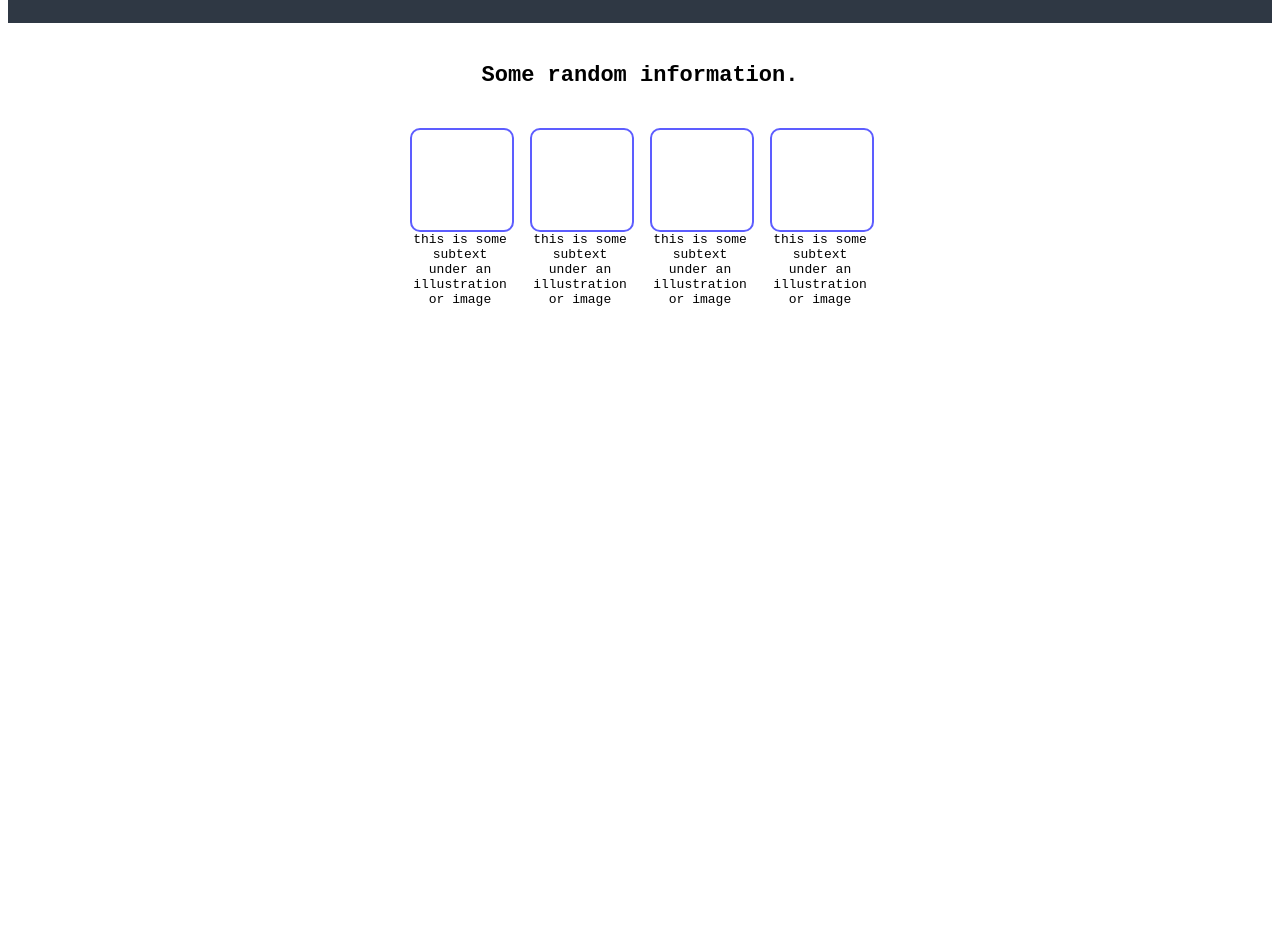
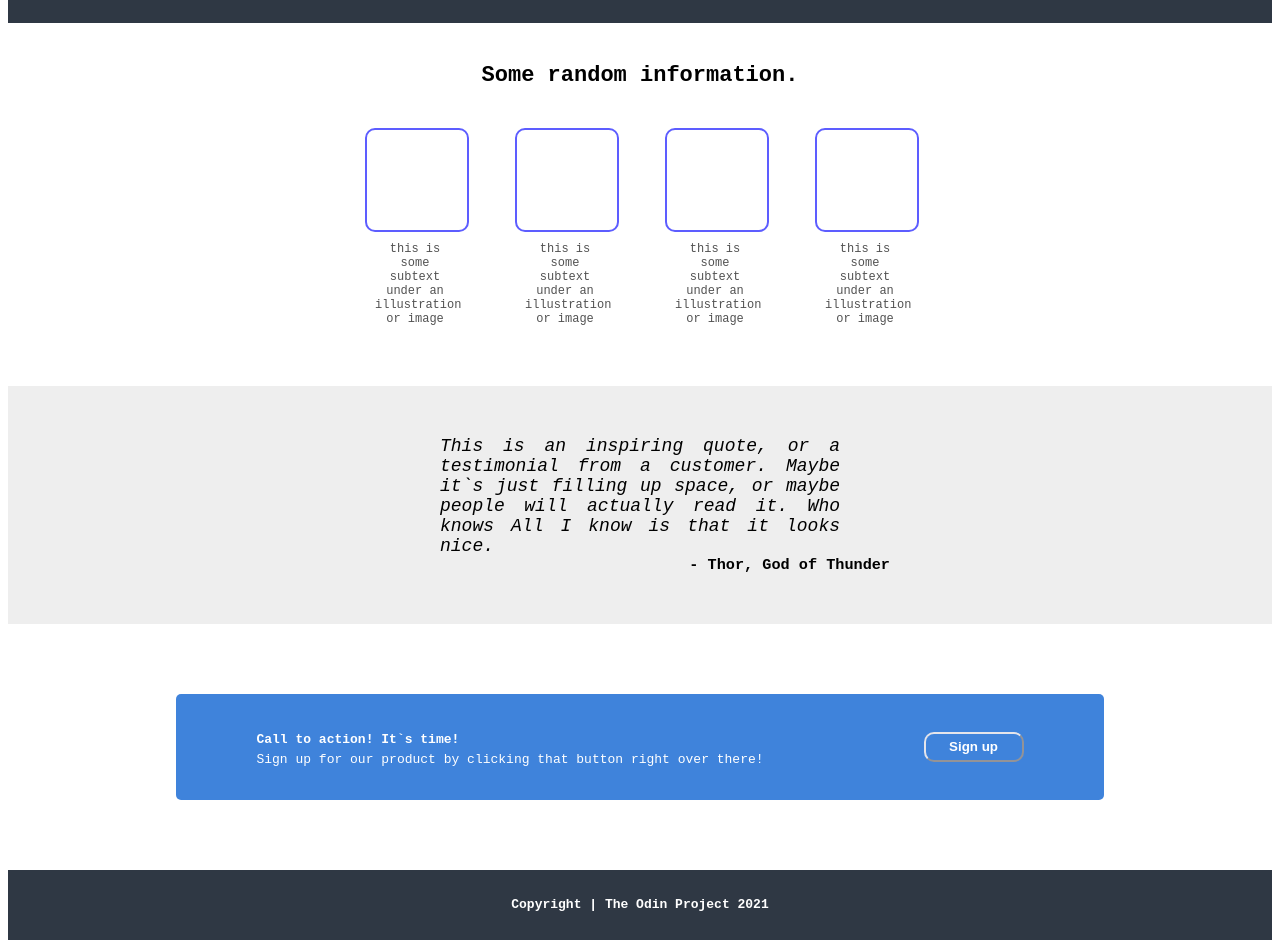
Before and after one commit to mateus-bernart/Landing-page, a plain HTML site: page index.html in a window 1280 px wide. Shown: the part 460-1408 px from the top of the page. Before the commit the page ends 800 px from the top, so only its background shows below. Drawn offline with Linux system fonts and the light colour scheme.

Commit message:
last flexbox changes

```diff
--- a/css/style.css
+++ b/css/style.css
@@ -90,10 +90,10 @@ button{
 }
 
 .container-information{
-    text-align: center;
     display: flex;
     justify-content: center;
-    gap: 20px;
+    gap: 50px;
+    margin-bottom: 50px;
 }
 
 .info{
@@ -108,16 +108,90 @@ button{
     height: 100px;
 }
 
+.text{
+    font-size: 12px;
+    font-weight: 200;
+    color: rgb(82, 82, 82);
+    padding: 10px;
+}
 
+.container-quote{
+    display: flex;
+    flex-direction: column;
+    align-items: center;
+    text-align: justify;
+    background-color: rgb(238, 238, 238);
 
+}
 
+.text-quote, .quote-author{
+    width: 500px;
+}
 
+.container-quote .text-quote h2{
+    margin: 50px;
+    margin-bottom: 0px;
+    font-size: 18px;
+    font-style: italic;
+    font-weight: lighter;
+}
 
+.container-quote h3{
+    padding: 0px;
+    margin: 0px;
+}
 
+.quote-author{
+    display: flex;
+    justify-content: right;
+    margin-bottom: 50px;
+}
 
+.container-modal{
+    margin: 70px;
+}
 
+.container-modal, .modal{
+    display: flex;
+    align-items: center;
+    justify-content: center;
+}
+.modal{
+    border-radius: 5px;
+    background-color: rgb(63, 131, 219);
+}
 
+.text-modal, .button{
+    padding: 20px;
+    margin-right: 60px;
+    margin-left: 60px;
+}
+.modal .text-modal{
+    color: white;
+}
+.modal .text-modal h4{
+    text-align: left;
+    font-weight: bold;
+    margin-bottom: 0px;
+}
 
+.modal .text-modal p{
+    margin-top: 5px;
+}
+
+.container-modal .modal .button button{
+    background-color: rgb(63, 131, 219);
+    border-color: #e5e5eb;
+}
+
+.container-footer{
+    color: white;
+    display: flex;
+    align-items: center;
+    justify-content: center;
+    background-color: #2f3844;
+    height: 70px;
+}
 
 
 
--- a/index.html
+++ b/index.html
@@ -50,8 +50,34 @@
             <div class="box"></div>
             <div class="text">this is some subtext under an illustration or image</div>
         </div>
-
     </div>
 
+    <div class="container-quote">
+        <div class="text-quote">
+            <h2>This is an inspiring quote, or a testimonial from a customer. Maybe it`s just filling up space, or maybe people will actually read it. Who knows All I know is that it looks nice.</h2>
+        </div>
+        <div class="quote-author">
+            <h3>- Thor, God of Thunder</h3>
+        </div>
+    </div>
+
+    <div class="container-modal">
+        <div class="modal">
+            <div class="text-modal">
+                <h4>Call to action! It`s time!</h4>
+                <p>Sign up for our product by clicking that button right over there!</p>
+            </div>
+            <div class="button">
+                <button>Sign up</button>
+            </div>
+        </div>
+    </div>
+    <footer>
+        <div class="container-footer">
+            <div class="text-footer">
+                <h4>Copyright | The Odin Project 2021</h4>
+            </div>
+        </div>
+    </footer>
 </body>
 </html>
```
